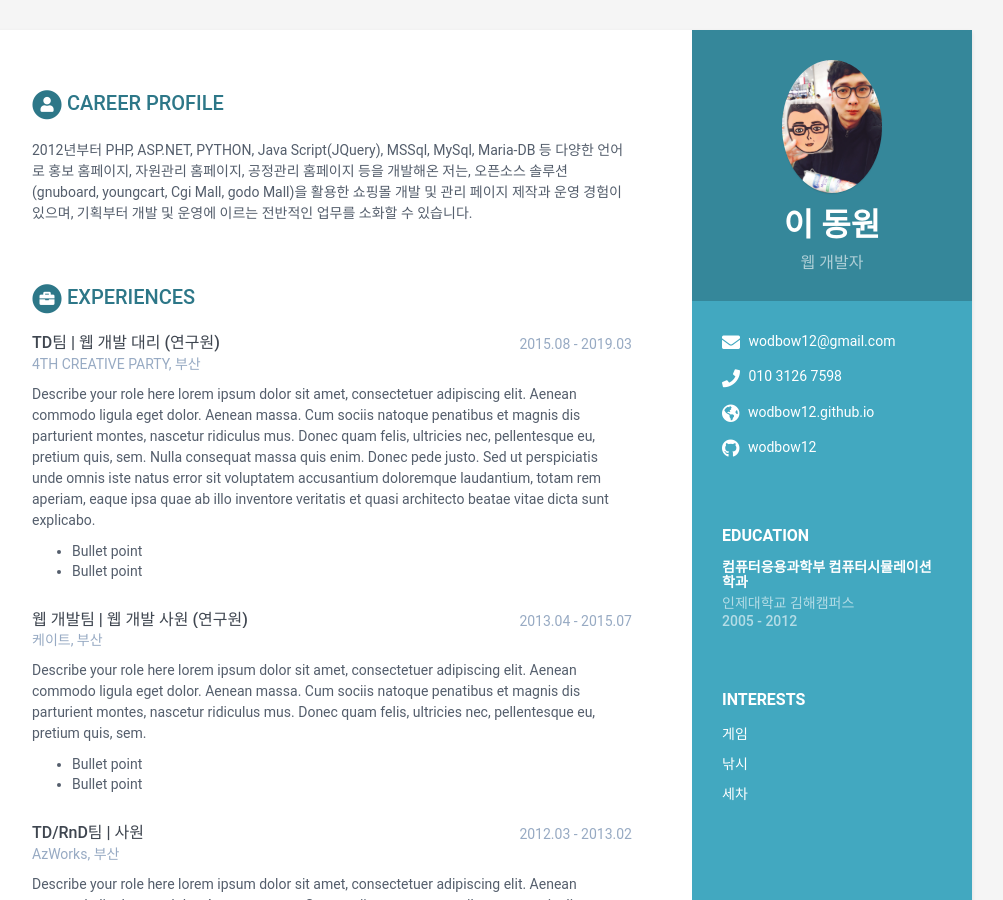
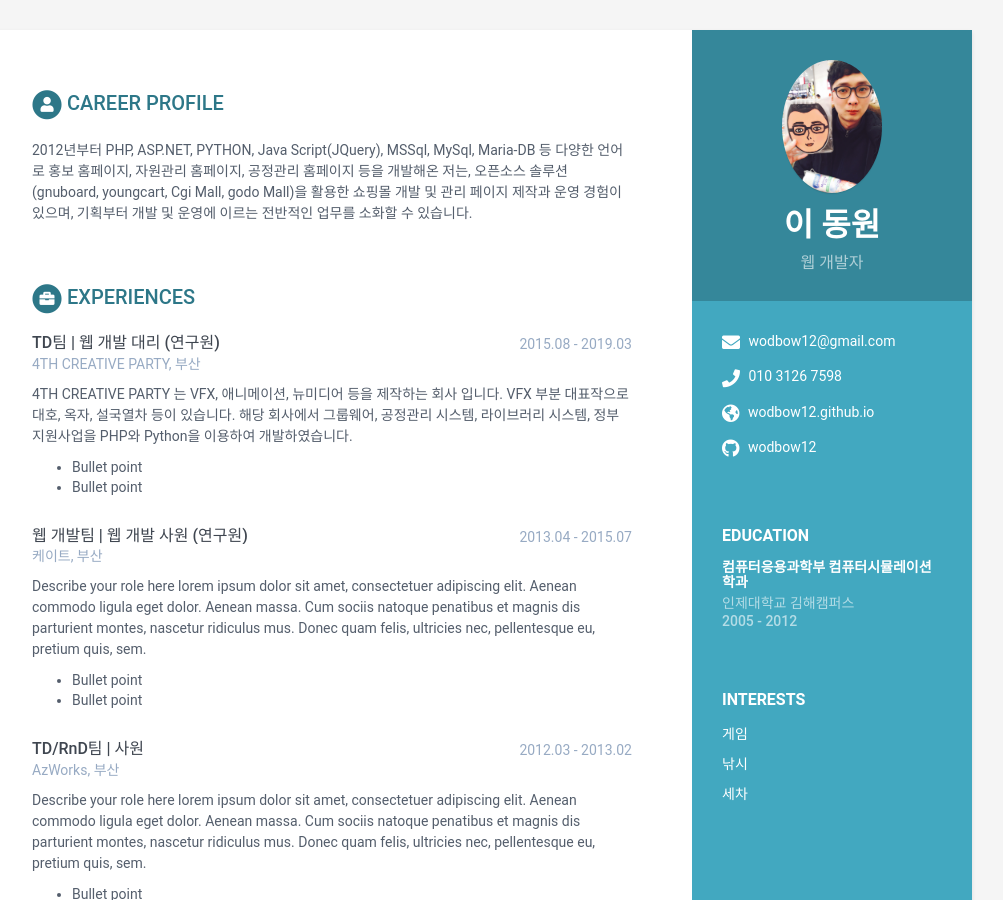
Before and after one commit to wodbow12/wodbow12.github.io, a Jekyll site: the page built from index.html, in a window 1280 px wide and 900 px high. Shown: the whole window, without its empty margins (168-1171 px from the left). Built offline with Jekyll 4.4.1, drawn with Linux system fonts in a browser that asks for light colours.

Commit message:
add experiences

```diff
--- a/_data/data.yml
+++ b/_data/data.yml
@@ -61,15 +61,9 @@ experiences:
       time: 2015.08 - 2019.03
       company: 4TH CREATIVE PARTY, 부산
       details: |
-        Describe your role here lorem ipsum dolor sit amet, consectetuer
-        adipiscing elit. Aenean commodo ligula eget dolor. Aenean massa.
-        Cum sociis natoque penatibus et magnis dis parturient montes,
-        nascetur ridiculus mus. Donec quam felis, ultricies nec,
-        pellentesque eu, pretium quis, sem. Nulla consequat massa quis
-        enim. Donec pede justo. Sed ut perspiciatis unde omnis iste natus
-        error sit voluptatem accusantium doloremque laudantium, totam rem
-        aperiam, eaque ipsa quae ab illo inventore veritatis et quasi
-        architecto beatae vitae dicta sunt explicabo.
+        4TH CREATIVE PARTY 는 VFX, 애니메이션, 뉴미디어 등을 제작하는 회사 입니다.
+        VFX 부분 대표작으로 대호, 옥자, 설국열차 등이 있습니다.
+        해당 회사에서 그룹웨어, 공정관리 시스템, 라이브러리 시스템, 정부지원사업을 PHP와 Python을 이용하여 개발하였습니다.
 
           - Bullet point
           - Bullet point
```
